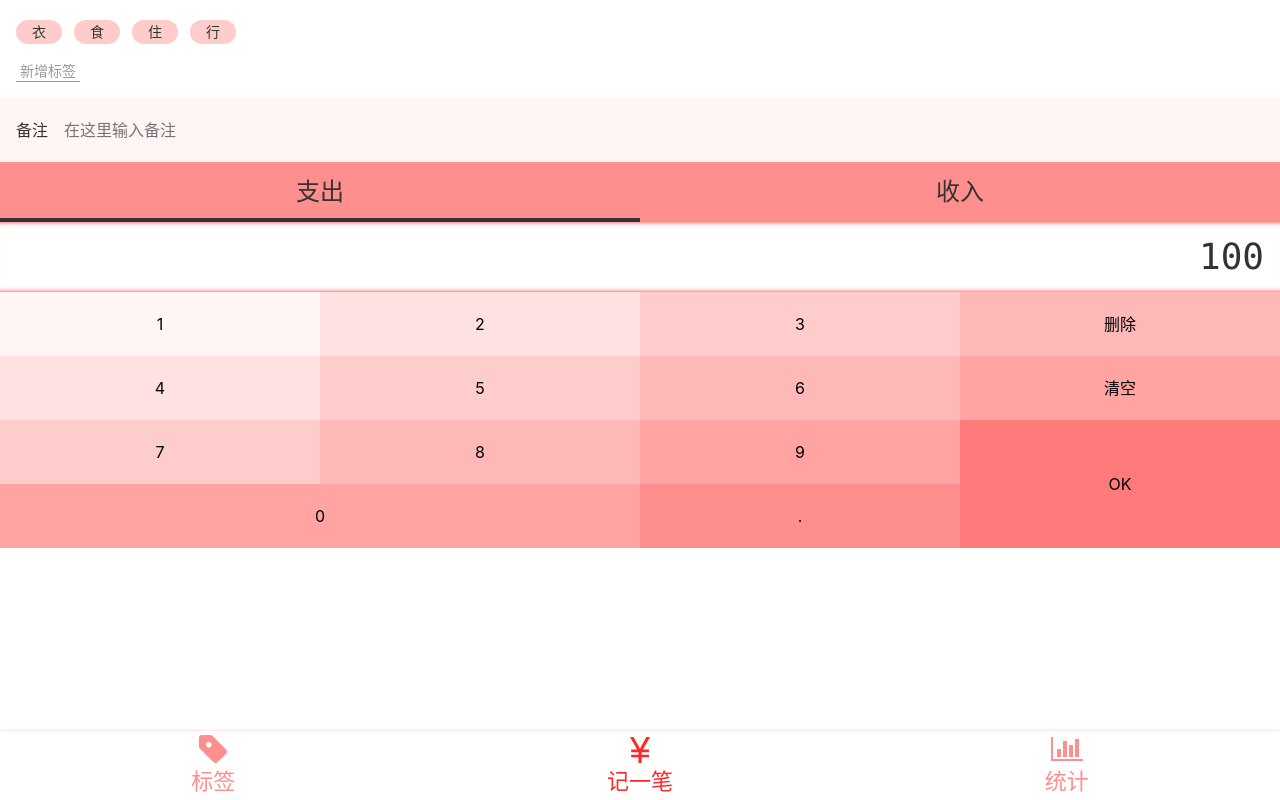
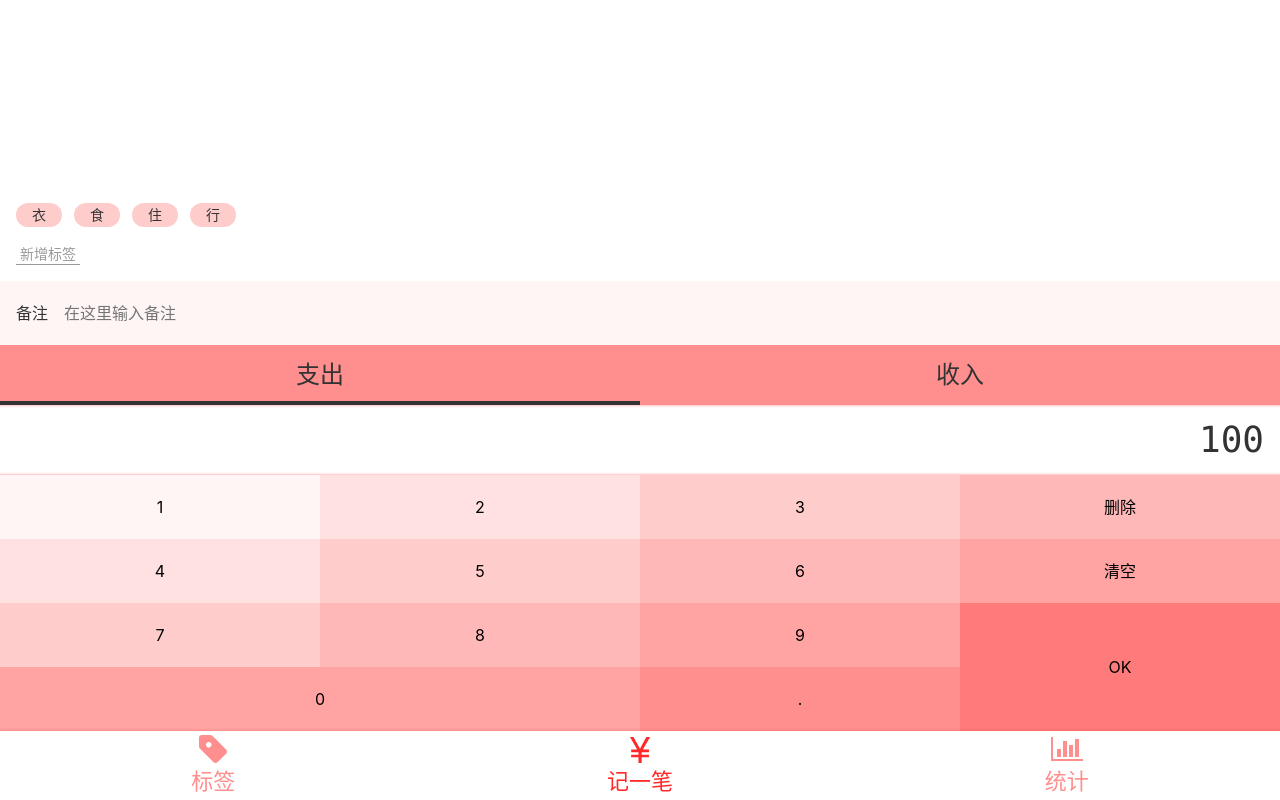
Before and after one commit to yybb717/morney, a Vue app: page /#/money in a window 1280 px wide. Built offline with nearby package versions, Linux system fonts and the light colour scheme.

Commit message:
记账页面Money.vue的CSS样式全部完成

```diff
--- a/src/assets/style/helper.scss
+++ b/src/assets/style/helper.scss
@@ -8,7 +8,7 @@ $color-three: darken(rgb(255,245,245),20%);
 $color-four: darken(rgb(255,245,245),8%);
 $color-five: rgb(255,245,245);
 
-
+//placeholder
 //把共同的css属性写在这，之后用@extend %x 使用就行。
 // 注意是在哪个选择器使用这些，就把哪个选择器替代%clearFix，所以%x可以变成多个选择器(.buttons,.x)，而不是每个选择器每用一次添加一次下面的样式
 %clearFix {
@@ -18,3 +18,11 @@ $color-five: rgb(255,245,245);
   display: block;
  }
 }
+//外阴影,  用阴影的诀窍就是不能让别人看出你用了阴影*/
+%outerShadow{
+  box-shadow: 0 0 3px fade_out($color-highlight,0.6);
+}
+//内阴影
+%innerShadow{
+  box-shadow: inset 0 -3px 3px -3px fade_out($color-highlight,0.4),inset 0 3px 3px -3px fade_out($color-highlight,0.4)
+}
--- a/src/components/Layout.vue
+++ b/src/components/Layout.vue
@@ -1,6 +1,6 @@
 <template>
-  <div class="nav-wrapper">
-    <div class="content">
+  <div class="layout-wrapper" >
+    <div class="content" :class="classPrefix && `${classPrefix}-content`" >
 <!--  只有content里的内容不一样。所以用插槽先占位。以后谁用了本组件就在本组件里面写上属于你自己的内容就行了    -->
       <slot />
     </div>
@@ -10,12 +10,13 @@
 
 <script lang="ts">
   export default {
+    props:['classPrefix'],
     name: 'Layout'
   };
 </script>
 
 <style lang="scss" scoped>
-  .nav-wrapper {
+  .layout-wrapper {
     display: flex;
     flex-direction: column;
     /*让整个记账页面的高度固定为全部屏幕。需要固定高度100vh*/
--- a/src/components/Nav.vue
+++ b/src/components/Nav.vue
@@ -28,8 +28,7 @@
   @import "~@/assets/style/helper.scss";
   nav {
     display: flex;
-    /*用阴影的诀窍就是不能让别人看出你用了阴影*/
-    box-shadow: 0 0 3px rgba(255,41,41,0.25);
+   @extend %outerShadow;
     flex-direction: row;
   >.item{
     width: 33.33333%;
--- a/src/views/Money.vue
+++ b/src/views/Money.vue
@@ -1,36 +1,6 @@
 <template>
   <div>
-    <Layout>
-
-      <div class="tags">
-        <ul class="current">
-          <li>衣</li>
-          <li>食</li>
-          <li>住</li>
-          <li>行</li>
-        </ul>
-        <div class="new">
-          <button>新增标签</button>
-        </div>
-
-      </div>
-
-      <div>
-        <label class="notes">
-          <span class="name">备注</span>
-          <input type="text" placeholder="在这里输入备注"/>
-        </label>
-      </div>
-
-      <div>
-        <ul class="types">
-          <li class="selected">
-            支出
-          </li>
-          <li>收入</li>
-        </ul>
-      </div>
-
+    <Layout class-prefix="xxx">
       <div class="numberPad">
         <div class="output">100</div>
         <div class="buttons clearfix">
@@ -50,12 +20,32 @@
           <button>.</button>
         </div>
       </div>
+      <div>
+        <ul class="types">
+          <li class="selected">
+            支出
+          </li>
+          <li>收入</li>
+        </ul>
+      </div>
+      <div>
+        <label class="notes">
+          <span class="name">备注</span>
+          <input type="text" placeholder="在这里输入备注"/>
+        </label>
+      </div>
+      <div class="tags">
+        <div class="new">
+          <button>新增标签</button>
+        </div>
+        <ul class="current">
+          <li>衣</li>
+          <li>食</li>
+          <li>住</li>
+          <li>行</li>
+        </ul>
 
-      <div class="color" id="a"></div>
-      <div class="color" id="b"></div>
-      <div class="color" id="c"></div>
-      <div class="color" id="d"></div>
-      <div class="color" id="e"></div>
+      </div>
     </Layout>
   </div>
 </template>
@@ -66,17 +56,28 @@
   };
 </script>
 
+<style lang="scss">
+  .xxx-content{
+    display: flex;
+    /*从下往上排列 那顺序就反了，需要在html里也反过来 负负得正了*/
+    flex-direction: column-reverse;
+  }
+</style>
+
 <style lang="scss" scoped>
   @import "~@/assets/style/helper.scss";
 
   .tags {
     font-size: 14px;
     padding: 16px;
-
+    /*让最上面的tags占完剩余的地方*/
+    flex-grow: 1;
+    display: flex;
+    /*从下往上排列 那顺序就反了，需要在html里也反过来 负负得正了*/
+    flex-direction: column-reverse;
     > .current {
       display: flex;
       flex-wrap: wrap;
-
       > li {
         background: $color-four;
         /*只有一行，上下居中的话可以让高度和行高相等*/
@@ -160,9 +161,8 @@
       font-family: Consolas, monospace;
       padding: 8px 16px;
       text-align: right;
-      //加个阴影，但是要下阴影！自己调整！阴影似有似无才是最好！
-      box-shadow: inset 0 -5px 5px -5px fade_out($color-highlight,0),inset 0 5px 5px -5px fade_out($color-highlight,0)
-    ;
+      //加个阴影，但是只要上下阴影！自己调整！阴影似有似无才是最好！
+      @extend %innerShadow
     }
 
     .buttons {
```
